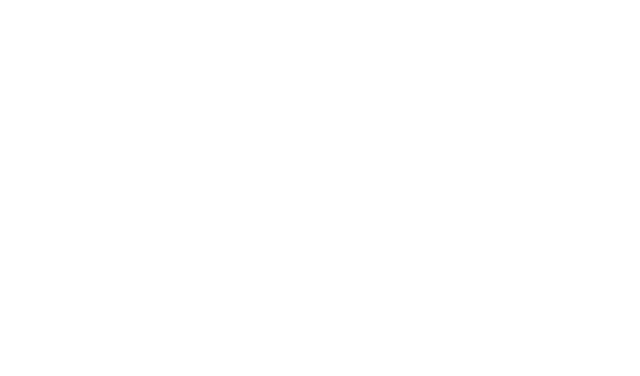
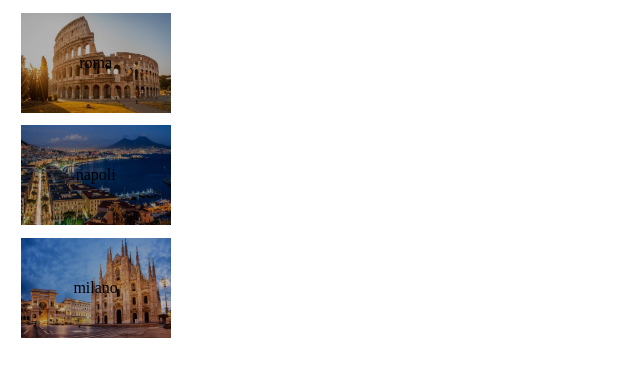
Before and after one commit to andreadicataldi/htmlcss-airbnb, a plain HTML site: page index.html in a window 1280 px wide. Shown: the whole page, without its empty margins (0-640 px from the left). Drawn offline with Linux system fonts and the light colour scheme.

Commit message:
Boxes and positions
Created the three boxes with relative images and overlays, centered text.

```diff
--- a/css/style.css
+++ b/css/style.css
@@ -0,0 +1,30 @@
+.box {
+  height: 100px;
+  width: 150px;
+  margin: 1%;
+  position: relative;
+}
+
+.image {
+  width: 100%;
+  height: 100%;
+}
+
+.overlay {
+  height: 100px;
+  width: 150px;
+  display: inline-block;
+  background-color: rgba(0, 0, 0, 0.3);
+  position: absolute;
+  width: 100%;
+  height: 100%;
+  left: 0;
+}
+
+.city {
+  display: inline-block;
+  position: absolute;
+  left: 50%;
+  top: 50%;
+  transform: translate(-50%, -50%);
+}
--- a/index.html
+++ b/index.html
@@ -7,5 +7,38 @@
   </head>
   <body>
 
+  <div class="box">
+    <img class="image" src="./img/roma.jpg" alt="">
+    <div class="overlay">
+      <div class="city">
+        roma
+      </div>
+
+    </div>
+
+  </div>
+
+  <div class="box">
+    <img class="image" src="./img/napoli.jpg" alt="">
+    <div class="overlay">
+      <div class="city">
+        napoli
+      </div>
+
+    </div>
+
+  </div>
+
+  <div class="box">
+    <img class="image" src="./img/milano.jpg" alt="">
+    <div class="overlay">
+      <div class="city">
+        milano
+      </div>
+
+    </div>
+
+  </div>
+
   </body>
 </html>
```
